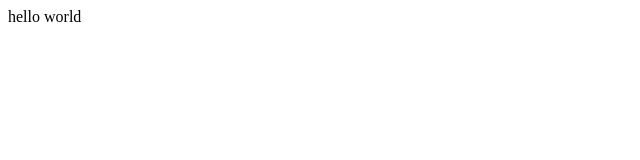
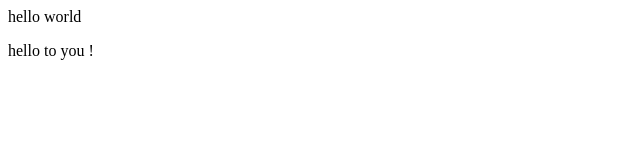
Before and after one commit to mnotw/academy, a plain HTML site: page index.html in a window 1280 px wide. Shown: the full height of the page, 0-640 px from the left. Drawn offline with Linux system fonts and the light colour scheme.

Commit message:
Update index.html
say hello back

```diff
--- a/index.html
+++ b/index.html
@@ -1 +1,2 @@
 <p>hello world</p>
+<p>hello to you !</p>
```
